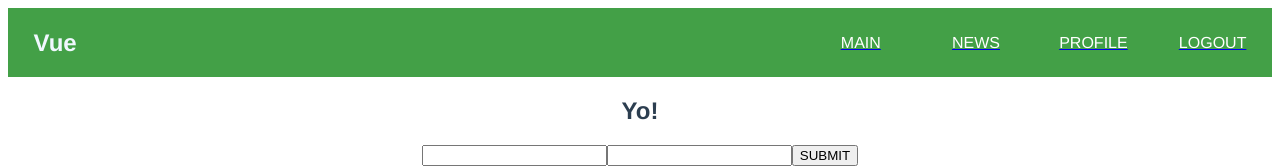
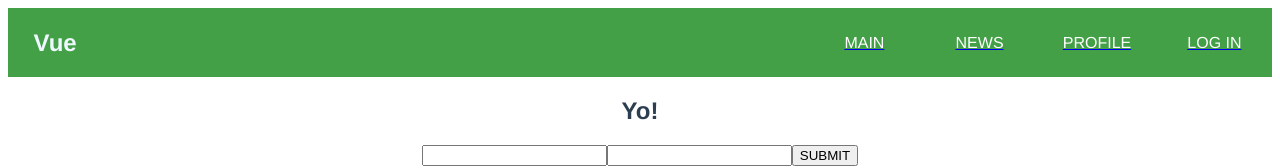
Before and after one commit to Senseinvader/view-task, a Vue app: page /login in a window 1280 px wide. Shown: the top 168 px of the page. Built offline with nearby package versions, Linux system fonts and the light colour scheme; sample sign-in values are in the browser's storage.

Commit message:
Hotfix - delete create hook in NavBar (bug with logged in user) delete nullifying error on user sign out - not needed

```diff
--- a/src/components/NavBar.vue
+++ b/src/components/NavBar.vue
@@ -29,9 +29,6 @@
 
 export default {
   name: 'NavBar',
-  created() {
-    this.$store.dispatch('auth/checkIsSignedIn');
-  },
   data() {
     return {
       logo: 'Vue',
@@ -44,7 +41,7 @@ export default {
   },
   computed: {
     buttonContent() {
-      return this.$store.getters['auth/isAuthenticated'] ? 'logout' : 'login';
+      return this.$store.getters['auth/isAuthenticated'] === false ? 'log in' : 'log out';
     },
   },
   methods: {
--- a/src/store/modules/auth.js
+++ b/src/store/modules/auth.js
@@ -33,10 +33,11 @@ const actions = {
     }
   },
   userSignOut({ commit }) {
-    commit('setIsLoggedIn', false);
-    commit('setError', '');
-    router.push({ name: 'HelloWorld' });
-    window.localStorage.setItem('loggedIn', 'false');
+    if (getters.isAuthenticated) {
+      commit('setIsLoggedIn', false);
+      router.push({ name: 'HelloWorld' });
+      window.localStorage.setItem('loggedIn', 'false');
+    }
   },
   checkIsSignedIn() {
     if (window.localStorage.getItem('loggedIn')) {
```
